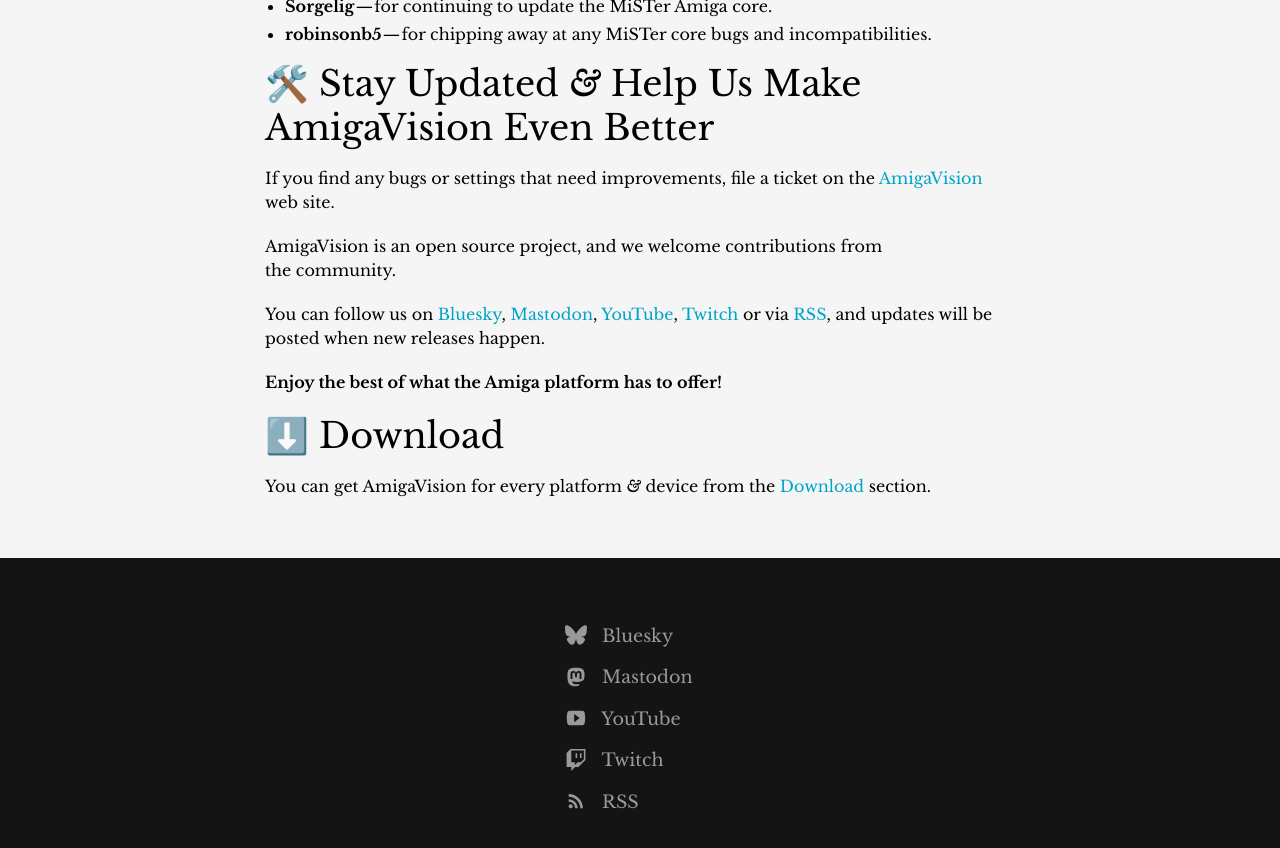
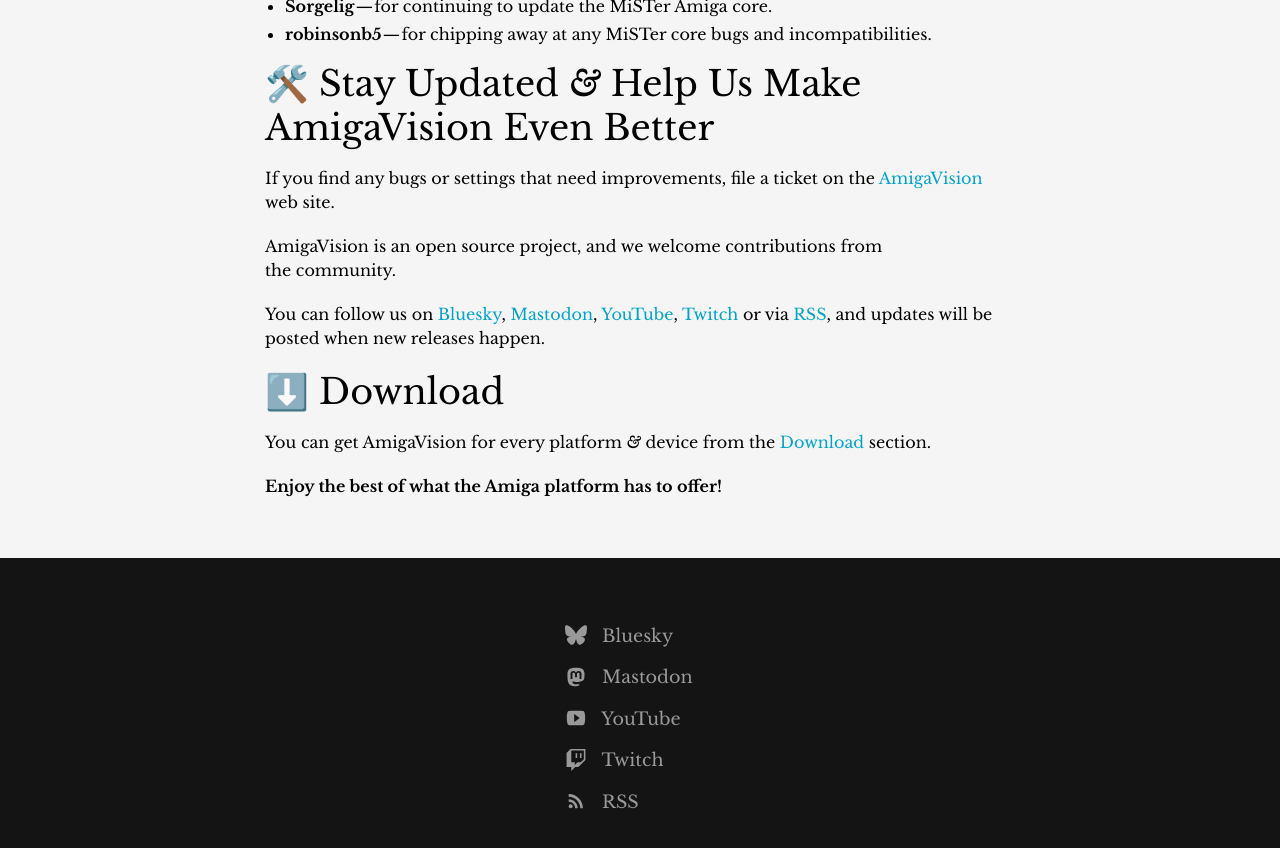
Before and after one commit to amigavision/amigavision.github.io, a Jekyll site: the page built from _posts/2026-04-15-2026.04.16.md, in a window 1280 px wide and 900 px high, scrolled down 10896 px. Shown: the top 848 px of the window. Built offline with Jekyll 4.4.1, drawn with Linux system fonts in a browser that asks for light colours.

Commit message:
Switch section

```diff
--- a/_posts/2026-04-15-2026.04.16.md
+++ b/_posts/2026-04-15-2026.04.16.md
@@ -400,11 +400,12 @@
 
 You can follow us on [Bluesky], [Mastodon], [YouTube], [Twitch] or via [RSS], and updates will be posted when new releases happen.
 
-**Enjoy the best of what the Amiga platform has to offer!**
 
 ## ⬇️ Download
 
 You can get AmigaVision for every platform *&* device from the [Download] section.
+
+**Enjoy the best of what the Amiga platform has to offer!**
 
 <script>
 document.addEventListener("DOMContentLoaded", () => {
```
